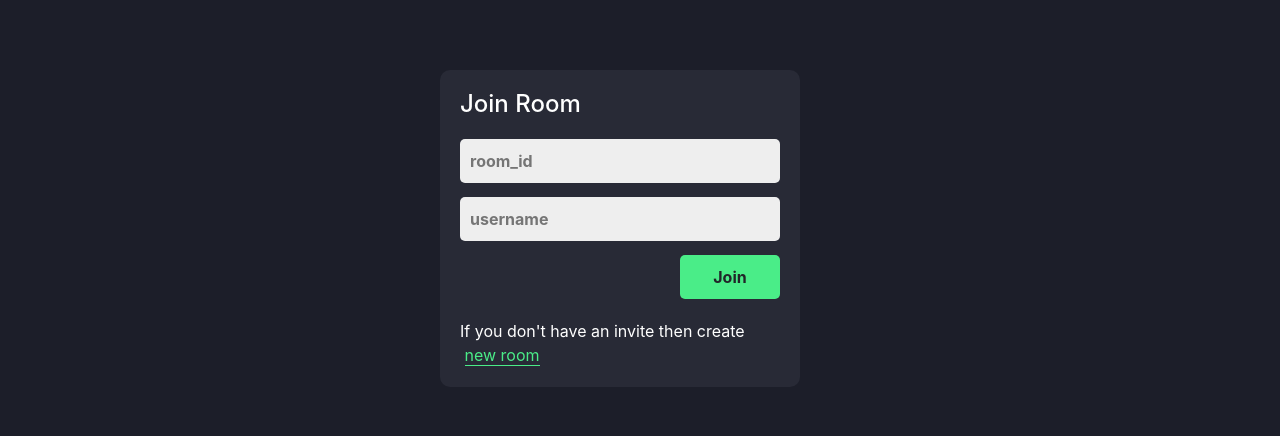
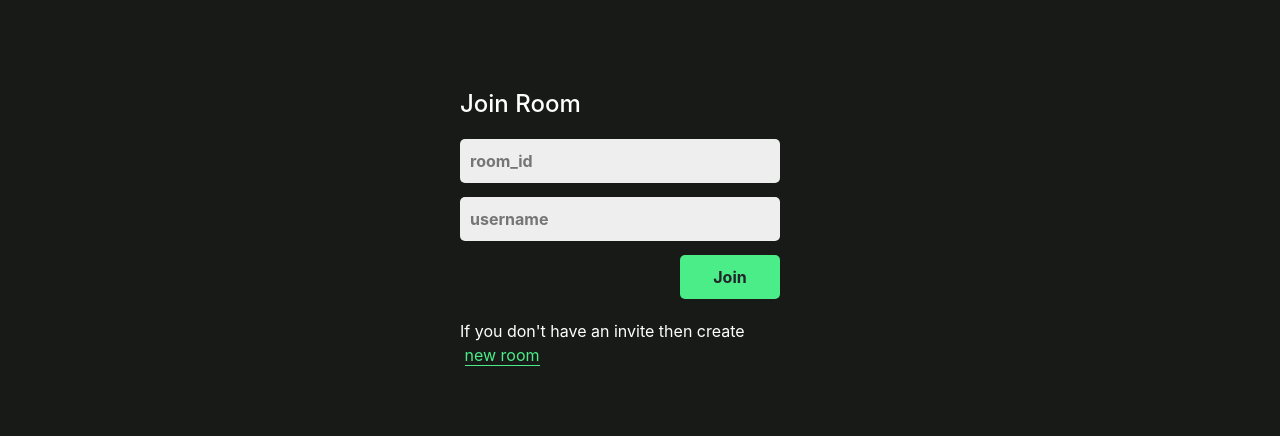
Before and after one commit to PEC-CSS/CodeBoard, a React (Create React App) app in the folder FrontEnd/: page / in a window 1280 px wide. Shown: the part 234-670 px from the top of the page. Built offline with nearby package versions, Linux system fonts and the light colour scheme.

Commit message:
Background Animation added

```diff
--- a/FrontEnd/package.json
+++ b/FrontEnd/package.json
@@ -15,8 +15,10 @@
     "axios": "^0.26.1",
     "codemirror": "^5.65.4",
     "cors": "^2.8.5",
+    "jquery": "^3.6.0",
     "re-resizable": "^6.9.6",
     "react": "^17.0.2",
+    "react-background-animation": "^1.0.1",
     "react-dom": "^17.0.2",
     "react-dropdown": "^1.9.2",
     "react-hot-toast": "^2.2.0",
@@ -26,8 +28,8 @@
     "react-reveal": "^1.2.2",
     "react-router-dom": "^6.3.0",
     "react-scripts": "5.0.1",
-    "react-tsparticles": "^2.0.6",
     "react-typist": "^2.0.5",
+    "sass": "^1.52.1",
     "socket.io-client": "^4.5.1",
     "styled-components": "^5.3.5",
     "uuid": "^8.3.2",
--- a/FrontEnd/public/index.html
+++ b/FrontEnd/public/index.html
@@ -30,6 +30,7 @@
   <body>
     <noscript>You need to enable JavaScript to run this app.</noscript>
     <script src="https://cdn.jsdelivr.net/npm/bootstrap@5.0.2/dist/js/bootstrap.bundle.min.js" integrity="sha384-MrcW6ZMFYlzcLA8Nl+NtUVF0sA7MsXsP1UyJoMp4YLEuNSfAP+JcXn/tWtIaxVXM" crossorigin="anonymous"></script>
+    <script src="https://cdn.rawgit.com/progers/pathseg/master/pathseg.js"></script>
     <div id="root"></div>
     <!--
       This HTML file is a template.
--- a/FrontEnd/src/App.js
+++ b/FrontEnd/src/App.js
@@ -11,6 +11,7 @@ function App() {
   return (
     <>
       <div>
+
         <Toaster
           position="top-right"
           toastOptions={{
--- a/FrontEnd/src/Components/Home.css
+++ b/FrontEnd/src/Components/Home.css
@@ -1,6 +1,7 @@
 .Home {
   display: flex;
   flex-direction: column;
+  background-color: #181a18;
 }
 .Title {
   display: flex;
@@ -24,11 +25,12 @@
 }
 
 .formwrapper {
-  background: #282a36;
+  background: #181a18;
   padding: 20px;
   border-radius: 10px;
   width: 400px;
   max-width: 90%;
+
 }
 
 .inputGroup {
--- a/FrontEnd/src/Components/Home.js
+++ b/FrontEnd/src/Components/Home.js
@@ -6,6 +6,7 @@ import './Home.css';
 import Typist from 'react-typist'
 import Zoom from 'react-reveal/Zoom';
 import Tilt from 'react-parallax-tilt';
+import { SnowFallSlowEffect } from 'react-background-animation';
 function Home() {
     const [roomId, setRoomId] = useState('');
     const [username, setUsername] = useState('');
@@ -41,9 +42,11 @@ function Home() {
 
 
     return (
+        <>
+        <SnowFallSlowEffect/>
         <div className="Home">
             <div className="Title">
-                <div id = "main">
+                <div id="main">
                     <Tilt>
                         <Typist
 
@@ -51,7 +54,6 @@ function Home() {
                             avgTypingDelay={50}
                             startDelay={1000}
                             cursor={{ hideWhenDone: true, hideWhenDoneDelay: 0 }}
-                    // cursor={{}}
                         >
                             Codeboard
                         </Typist>
@@ -103,7 +105,7 @@ function Home() {
                 </Zoom>
             </div>
         </div>
-
+        </>
     )
 }
 
```
Also changed, not shown: 1 other file (tests, documents, lock files or other folders). Lines whose indentation alone changed are shown as unchanged.
